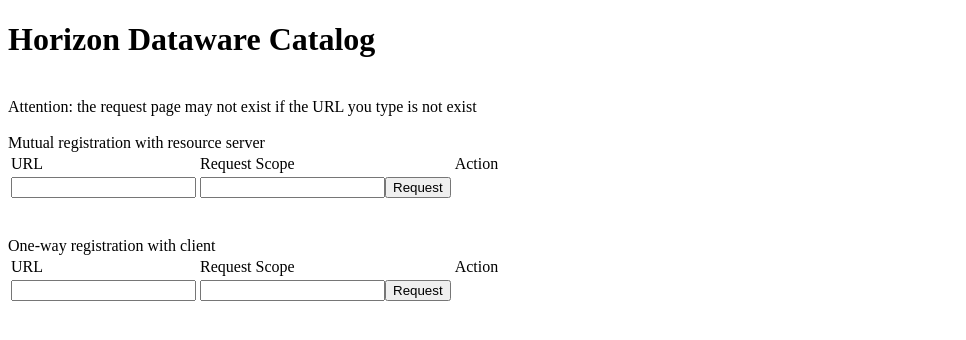
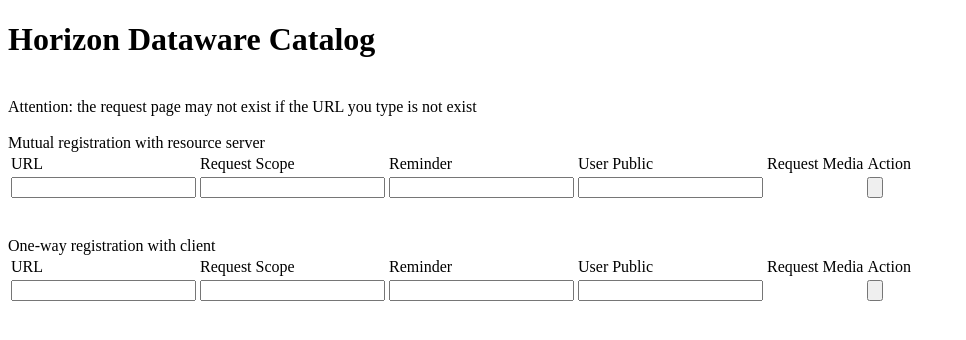
Before and after one commit to jhs2jhs/dataware.catalog, a Django app: template django/dataware/template/regist_init.html in a window 1280 px wide. Shown: the top 340 px of the page, without its empty margins (0-966 px from the left). Run offline with Django 3.2, Linux system fonts and the light colour scheme; the template is opened without the code that fills it, so the values that code supplies are empty.

Commit message:
when register, it can request to specific user or just for general users

```diff
--- a/django/dataware/catalog/urls.py
+++ b/django/dataware/catalog/urls.py
@@ -8,8 +8,8 @@ urlpatterns = patterns('',
 
     # registeration with resource
     # INIT
-    url(r'^init_resource', 'catalog.views.init_resource'),
+    #url(r'^init_resource', 'catalog.views.init_resource'),
     # AUTH
-    url(r'^resource_grant', 'catalog.views.resource_grant'),
+    #url(r'^resource_grant', 'catalog.views.resource_grant'),
 
 )
--- a/django/dataware/template/regist_init.html
+++ b/django/dataware/template/regist_init.html
@@ -14,12 +14,22 @@ Mutual registration with resource server
 <tr>
   <td>URL</td>
   <td>Request Scope</td>
+  <td>Reminder</td>
+  <td>User Public</td>
+  <td>Request Media</td>
   <td>Action</td>
 </tr>
 <tr>
   <td><input type="text" name="{{ register_callback.label }}" value="{{ register_callback.value }}" /></td>
-  <td><input type='text' name="{{ registrant_request_scope.label }}" value="{{ registrant_request_scope.value }}"
-  <td><input type="submit" name="regist_init_action" value="Request" /></td>
+  <td><input type="text" name="{{ registrant_request_scope.label }}" value="{{ registrant_request_scope.value }}" /></td>
+  <td><input type="text" name="{{ registrant_request_reminder.label }}" value="{{ registrant_request_reminder.value }}" /></td>
+  <td><input type="text" name="{{ register_request_user_public.label }}" value="{{ register_request_user_public.value }}" /></td>
+  <td>
+    {% for key, media in request_media.iteritems %}
+    <input type="checkbox" name="{{ registrant_request_media }}" value="{{ media.value }}" > {{ media.desc }} <br>
+    {% endfor %}
+  </td>
+  <td><input type="submit" name="{{ registrant_init_action.label }}" value="{{ registrant_init_action.value }}" /></td>
 </tr>
 </table>
 <input type="hidden" name="{{ regist_type.label }}" value="{{ regist_type.catalog_resource }}" />
@@ -35,12 +45,22 @@ One-way registration with client
 <tr>
   <td>URL</td>
   <td>Request Scope</td>
+  <td>Reminder</td>
+  <td>User Public</td>
+  <td>Request Media</td>
   <td>Action</td>
 </tr>
 <tr>
   <td><input type="text" name="{{ register_callback.label }}" value="{{ register_callback.value }}" /></td>
-  <td><input type='text' name="{{ registrant_request_scope.label }}" value="{{ registrant_request_scope.value }}"
-  <td><input type="submit" name="regist_init_action" value="Request" /></td>
+  <td><input type='text' name="{{ registrant_request_scope.label }}" value="{{ registrant_request_scope.value }}" /></td>
+  <td><input type="text" name="{{ registrant_request_reminder.label }}" value="{{ registrant_request_reminder.value }}" /></td>
+  <td><input type="text" name="{{ register_request_user_public.label }}" value="{{ register_request_user_public.value }}" /></td>
+  <td>
+    {% for key, media in request_media.iteritems %}
+    <input type="checkbox" name="{{ registrant_request_media }}" value="{{ media.value }}" > {{ media.desc }} <br>
+    {% endfor %}
+  </td>
+  <td><input type="submit" name="{{ registrant_init_action.label }}" value="{{ registrant_init_action.value }}" /></td>
 </tr>
 </table>
 <input type="hidden" name="{{ regist_type.label }}" value="{{ regist_type.client_catalog }}" />
```
Also changed, not shown: django/dataware/catalog/views.py (+41 -5 lines).
